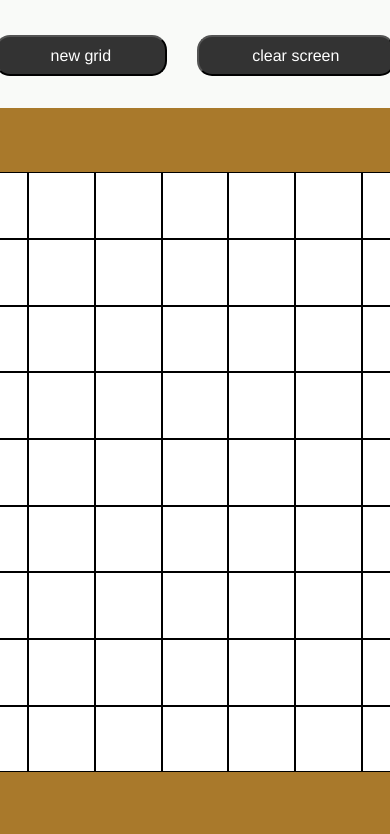
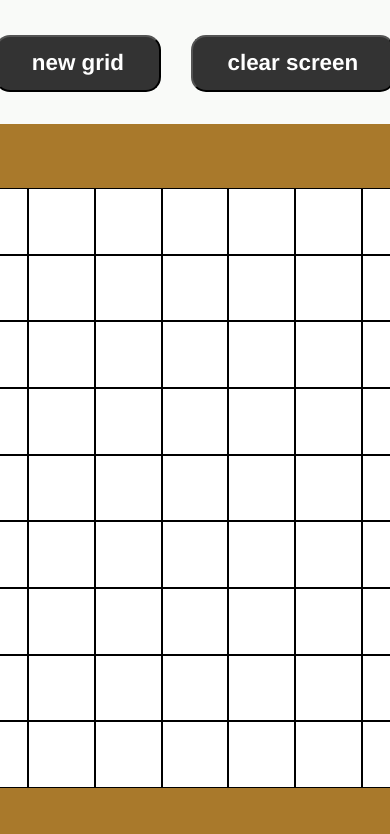
Before and after one commit to halfJobRob/etch-a-sketch, a plain HTML site: page index.html in a window 390 px wide. Shown: the part 189-1023 px from the top of the page. Drawn offline with Linux system fonts and the light colour scheme.

Commit message:
bold button font for readability on phones

```diff
--- a/style.css
+++ b/style.css
@@ -27,7 +27,8 @@ h1 {
 
 button {
   border-radius: 15px;
-  font-size: medium;
+  font-size: 1.4rem;
+  font-weight: bold;
   color: #ffffff;
   background-color: #333333;
   flex-grow: 1;
```
